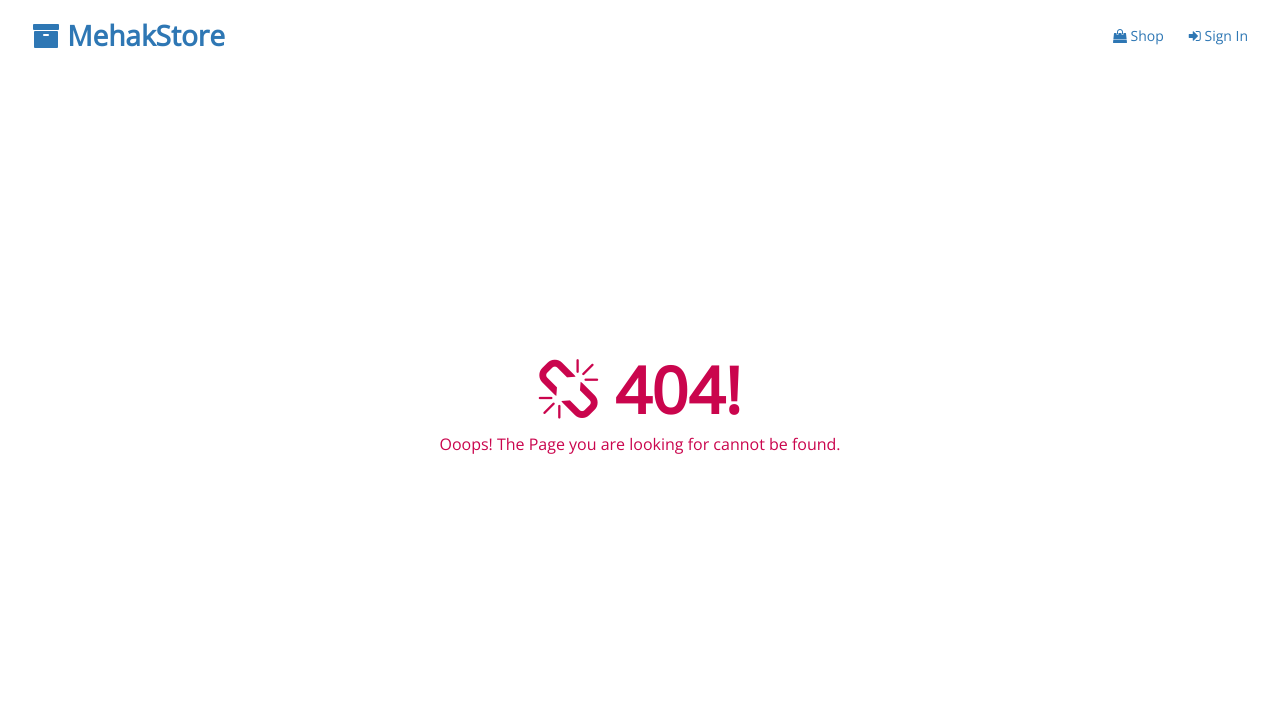
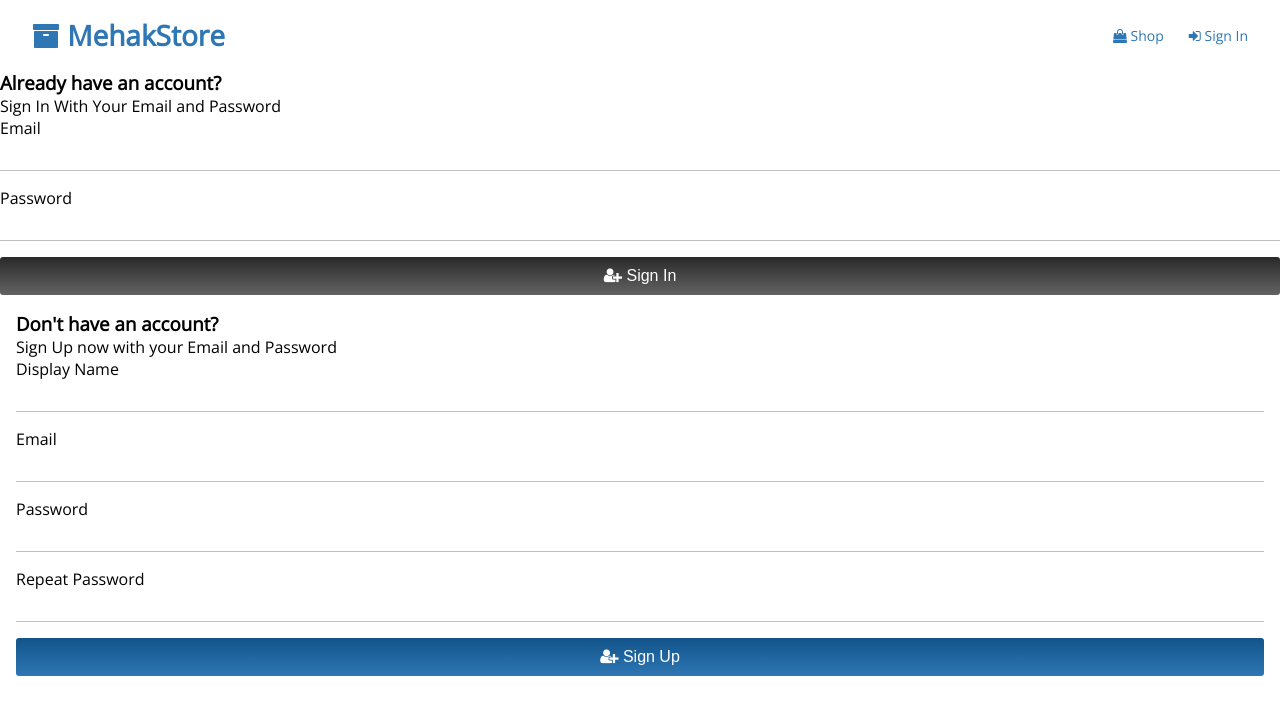
Before and after one commit to MazanLabeeb/MehakStore, a React (Create React App) app: page /auth in a window 1280 px wide. Before the commit this address had no page. Shown: the top 714 px of the page. Built offline with nearby package versions, Linux system fonts and the light colour scheme.

Commit message:
Lesson 84 half

```diff
--- a/src/App.js
+++ b/src/App.js
@@ -2,7 +2,7 @@ import { Route, Routes } from "react-router-dom";
 import PageNotFound from "./Components/PageNotFound/PageNotFound.component";
 import Home from "./Routes/Home/home.component";
 import Navigation from "./Routes/Nav/nav.component";
-import SignIn from "./Routes/Sign-In/sign-in.component";
+import SignIn from "./Routes/Authentication/Authentication.component";
 
 
 
@@ -12,7 +12,7 @@ const App = () => {
       <Routes>
         <Route path="/" element={<Navigation />}>
           <Route index element={<Home />} />
-          <Route path="sign-in" element={<SignIn />} />
+          <Route path="auth" element={<SignIn />} />
           <Route path="*" element={<PageNotFound />} />
         </Route>
       </Routes>
--- /dev/null
+++ b/src/Components/sign-in-form/sign-in-form.component.jsx
@@ -0,0 +1,60 @@
+import { useState } from "react";
+import "./sign-in-form.style.scss";
+
+import { createAuthUserWithEmailAndPassword, createUserDocumentFromAuth } from "../../utils/firebase/firebase.utils";
+import FormInput from "../form-input/form-input.component";
+import Button from "../button/button.component";
+
+
+const defaultFormFields = {
+    email: "",
+    password: ""
+}
+
+const SignInForm = () => {
+    const [formFields, setFormFields] = useState(defaultFormFields);
+    const { email, password } = formFields;
+    // console.log(formFields);
+
+    const formHandler = (event) => {
+        setFormFields({
+            ...formFields,
+            [event.target.name]: event.target.value
+        })
+    }
+
+    const resetFormFields = () => {
+        setFormFields(defaultFormFields);
+    }
+
+    const submitHandler = async (event) => {
+        event.preventDefault();
+
+
+        try {
+
+            resetFormFields();
+        } catch (e) {
+
+
+        }
+        <i class="fa fa-google" aria-hidden="true"></i>
+    }
+
+    return (
+        <div className="signIn-form">
+            <h3>Already have an account?</h3>
+            <p>Sign In With Your Email and Password</p>
+
+            <form onSubmit={submitHandler}>
+                <FormInput type={"email"} label={"Email"} onChange={formHandler} value={email} name={"email"} id={"email"}  required={true} />
+                <FormInput type={"password"} label={"Password"} onChange={formHandler} value={password} name={"password"} id={"password"}  required={true} />
+
+                <Button type={"submit"} id={"login"} className={"btn btn-secondary btn-large btn-max-width"}><i className="fa fa-user-plus" aria-hidden="true"></i> Sign In</Button>
+            </form>
+
+        </div>
+    )
+}
+
+export default SignInForm;
--- /dev/null
+++ b/src/Components/sign-in-form/sign-in-form.style.scss
@@ -0,0 +1,6 @@
+.signup-form{
+    padding: 16px;
+}
+input{
+    display: block;
+}
--- a/src/Components/sign-up-form/sign-up-form.component.jsx
+++ b/src/Components/sign-up-form/sign-up-form.component.jsx
@@ -65,15 +65,17 @@ const SignUpForm = () => {
 
     return (
         <div className="signup-form">
-            <h3>Sign Up With Your Email and Password</h3>
+            <h3>Don't have an account?</h3>
+            <p>Sign Up now with your Email and Password</p>
             <form onSubmit={submitHandler}>
-                <FormInput type={"text"} label={"Display Name"} onChange={formHandler} value={displayName} name={"displayName"} id={"displayName"} autoComplete="off" required={true} />
-                <FormInput type={"email"} label={"Email"} onChange={formHandler} value={email} name={"email"} id={"email"} autoComplete="off" required={true} />
-                <FormInput type={"password"} label={"Password"} onChange={formHandler} value={password} name={"password"} id={"password"} autoComplete="off" required={true} />
-                <FormInput type={"password"} label={"Repeat Password"} onChange={formHandler} value={password2} name={"password2"} id={"password2"} autoComplete="off" required={true} />
+                <FormInput type={"text"} label={"Display Name"} onChange={formHandler} value={displayName} name={"displayName"}  autoComplete="off" required={true} />
+                <FormInput type={"email"} label={"Email"} onChange={formHandler} value={email} name={"email"}  autoComplete="off" required={true} />
+                <FormInput type={"password"} label={"Password"} onChange={formHandler} value={password} name={"password"} autoComplete="off" required={true} />
+                <FormInput type={"password"} label={"Repeat Password"} onChange={formHandler} value={password2} name={"password2"} autoComplete="off" required={true} />
                 {/* <button id="submit" type="submit">Sign Up</button> */}
+            <Button  type={"submit"} id={"submit"} className={"btn btn-primary btn-large btn-max-width"}><i className="fa fa-user-plus" aria-hidden="true"></i> Sign Up</Button>
+
             </form>
-            <Button  type={"submit"} id={"submit"} className={"btn btn-primary btn-large btn-max-width"}><i className="fa fa-user-plus" aria-hidden="true"></i> Sign Up</Button>
 
         </div>
     )
--- a/src/Routes/Sign-In/sign-in.component.jsx
+++ b/src/Routes/Authentication/Authentication.component.jsx
@@ -1,4 +1,5 @@
 import Button from "../../Components/button/button.component";
+import SignInForm from "../../Components/sign-in-form/sign-in-form.component";
 import SignUpForm from "../../Components/sign-up-form/sign-up-form.component";
 import { createUserDocumentFromAuth, signInWithGooglePopup } from "../../utils/firebase/firebase.utils";
 
@@ -9,10 +10,7 @@ const SignIn = () => {
     };
     return (
         <div>
-            Sign In Page
-            <br />
-            <Button onClick={logGoogleUser} className="btn btn-google btn-large"><i className="fa fa-google" aria-hidden="true"></i> Sign In</Button>
-            <br />
+            <SignInForm />
             <SignUpForm />
         </div>
     )
--- a/src/Routes/Nav/nav.component.jsx
+++ b/src/Routes/Nav/nav.component.jsx
@@ -12,7 +12,7 @@ const Navigation = () => (
                         <Link to={"/shop"} ><i className="fa fa-shopping-bag" aria-hidden="true"></i> Shop</Link>
                     </li>
                     <li>
-                        <Link to={"/sign-in"} ><i className="fa fa-sign-in" aria-hidden="true"></i> Sign In</Link>
+                        <Link to={"/auth"} ><i className="fa fa-sign-in" aria-hidden="true"></i> Sign In</Link>
                     </li>
                 </ul>
             </nav>
```
